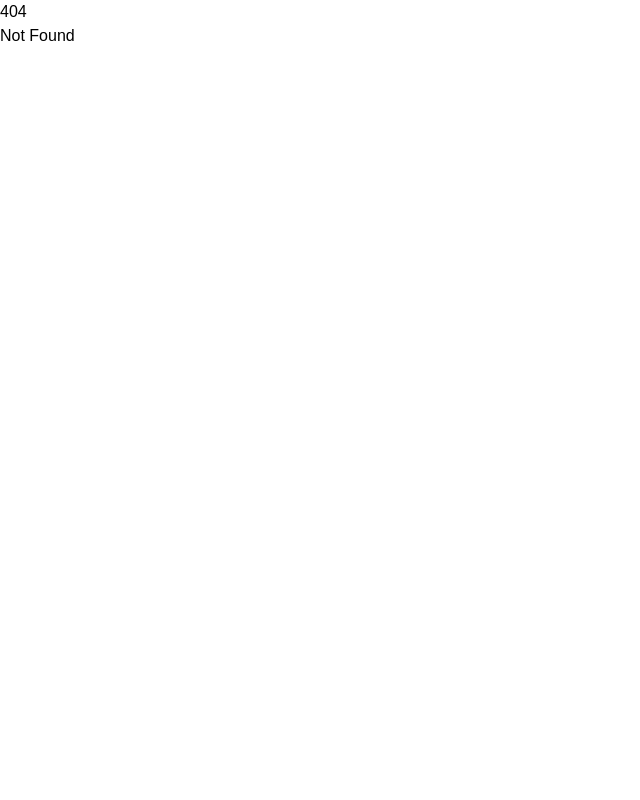
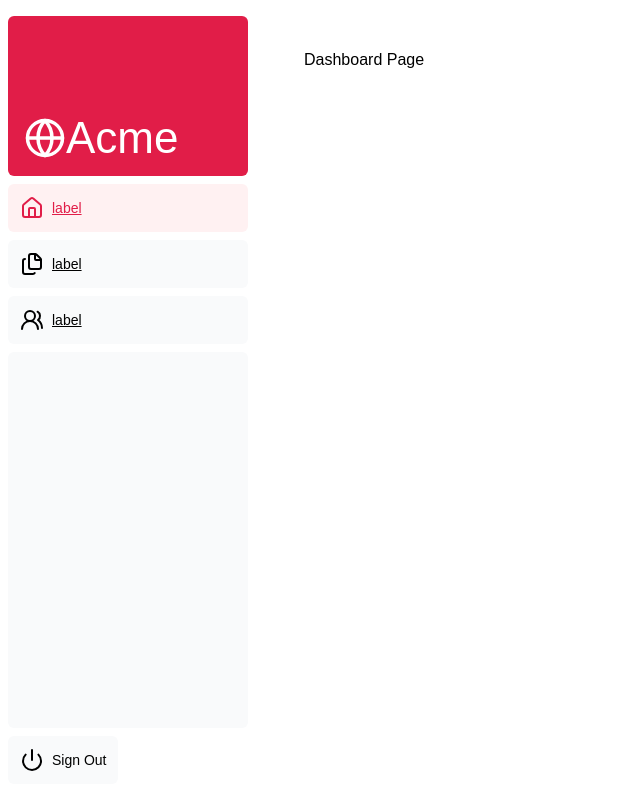
Before and after one commit to jmagrippis/sveltekit-dashboard, a SvelteKit app: page /dashboard in a window 1280 px wide. Before the commit this address had no page. Shown: the whole page, without its empty margins (0-640 px from the left). Built offline with nearby package versions, Linux system fonts and the light colour scheme; a web font is replaced by a local one.

Commit message:
✨ complete chapter 5

```diff
--- /dev/null
+++ b/src/routes/dashboard/+layout.svelte
@@ -0,0 +1,10 @@
+<script>
+	import Nav from './Nav.svelte'
+</script>
+
+<div class="flex h-screen flex-col md:flex-row md:overflow-hidden">
+	<div class="w-full flex-none md:w-64">
+		<Nav />
+	</div>
+	<div class="flex-grow p-6 md:overflow-y-auto md:p-12"><slot /></div>
+</div>
--- /dev/null
+++ b/src/routes/dashboard/+page.svelte
@@ -0,0 +1 @@
+<p>Dashboard Page</p>
--- /dev/null
+++ b/src/routes/dashboard/Nav.svelte
@@ -0,0 +1,20 @@
+<script lang="ts">
+	import {Globe} from 'lucide-svelte'
+	import NavLinks from './NavLinks.svelte'
+</script>
+
+<nav class="flex h-full flex-col px-3 py-4 md:px-2">
+	<a
+		class="mb-2 flex h-20 items-end justify-center rounded-md bg-primary-600 p-4 md:h-40 md:justify-start no-underline"
+		href="/"
+		><div class="w-32 text-white md:w-40">
+			<div
+				class="flex flex-row items-center font-serif leading-none text-white"
+			>
+				<Globe size="42" />
+				<span class="text-[44px]">Acme</span>
+			</div>
+		</div></a
+	>
+	<NavLinks />
+</nav>
--- /dev/null
+++ b/src/routes/dashboard/NavLinks.svelte
@@ -0,0 +1,53 @@
+<script lang="ts">
+	import {Files, Home, Power, Users2} from 'lucide-svelte'
+	import {page} from '$app/stores'
+
+	const links = [
+		{
+			label: 'Home',
+			href: '/dashboard',
+			icon: Home,
+		},
+		{
+			label: 'Invoices',
+			href: '/dashboard/invoices',
+			icon: Files,
+		},
+		{
+			label: 'Customers',
+			href: '/dashboard/customers',
+			icon: Users2,
+		},
+	]
+</script>
+
+<div
+	class="flex grow flex-row justify-between space-x-2 md:flex-col md:space-x-0 md:space-y-2"
+>
+	{#each links as { label, href, icon }}
+		<a
+			aria-label={label}
+			class="flex h-[48px] grow items-center justify-center gap-2 rounded-md p-3 text-sm font-medium hover:bg-sky-100 hover:text-primary-600 md:flex-none md:justify-start md:p-2 md:px-3 bg-gray-50 text-black"
+			class:active={$page.url.pathname === href}
+			{href}
+		>
+			<svelte:component this={icon} />
+			<p class="hidden md:block">label</p></a
+		>
+	{/each}
+	<div class="hidden h-auto w-full grow rounded-md bg-gray-50 md:block"></div>
+	<form action="" method="POST">
+		<button
+			class="flex h-[48px] grow items-center justify-center gap-2 rounded-md bg-gray-50 p-3 text-sm font-medium hover:bg-sky-100 hover:text-primary-600 md:flex-none md:justify-start md:p-2 md:px-3"
+		>
+			<Power />
+			<div class="hidden md:block">Sign Out</div></button
+		>
+	</form>
+</div>
+
+<style>
+	.active {
+		@apply bg-primary-50 text-primary-600;
+	}
+</style>
--- /dev/null
+++ b/src/routes/dashboard/customers/+page.svelte
@@ -0,0 +1 @@
+<p>Customers Page</p>
--- /dev/null
+++ b/src/routes/dashboard/invoices/+page.svelte
@@ -0,0 +1 @@
+<p>Invoices Page</p>
```
